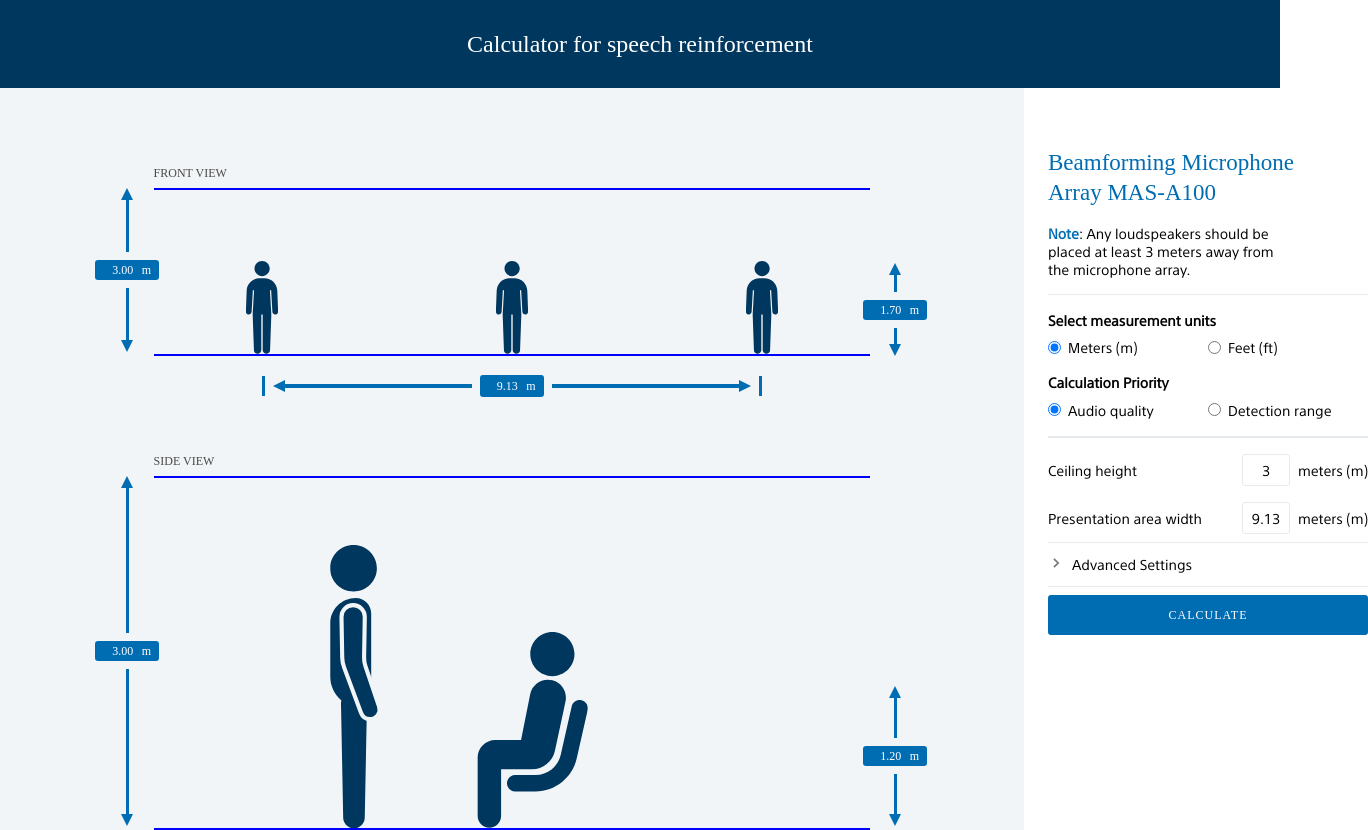
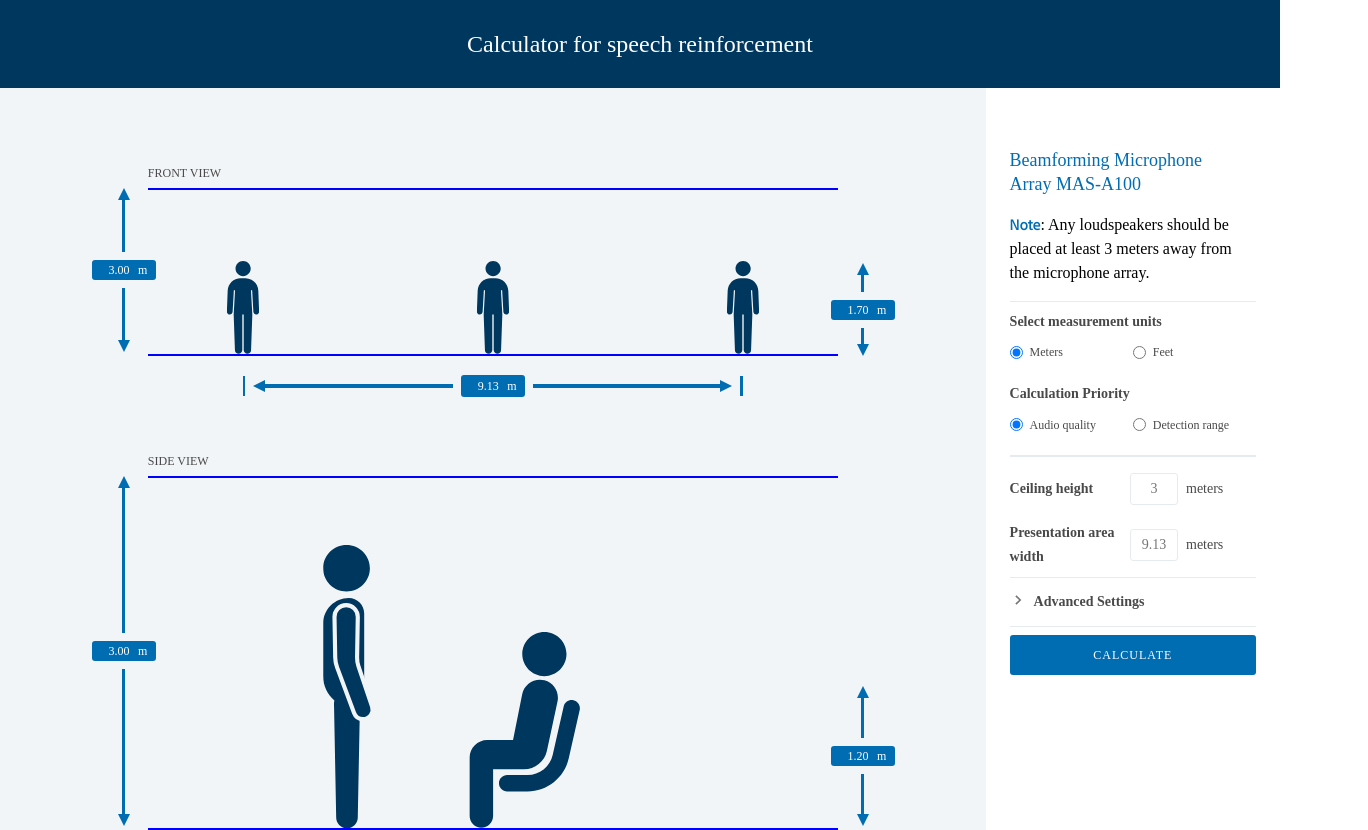
Before and after one commit to TE-9004062290/aerosmith-system-calculator, an Angular app: page / in a window 1280 px wide. Shown: the top 830 px of the page, 1368 px wide, since content can reach past the window. Built offline with nearby package versions, Linux system fonts and the light colour scheme.

Commit message:
Style alignment. Changed overall layout back to flex from grid. Added steps to presenter and audience height inputs.

```diff
--- a/src/app/components/calculation-inputs/calculation-inputs.component.html
+++ b/src/app/components/calculation-inputs/calculation-inputs.component.html
@@ -11,7 +11,7 @@
                     [value]="calculatorService.ceilingHeight"
                     (change)="updateInput('ceilingHeight', inputCeilingHeight)"/>
                 <span class="unit-label">
-                    {{ calculatorService.measurementUnit === 'm' ? 'meters (m)' : 'feet (ft)' }}
+                    {{ calculatorService.measurementUnit === 'm' ? 'meters' : 'feet' }}
                 </span>
             </div>
         </div>
@@ -28,7 +28,7 @@
                     [value]="calculatorService.lectureWidth"
                     (change)="updateInput('lectureWidth', inputWidth)"/>
                 <span class="unit-label">
-                    {{ calculatorService.measurementUnit === 'm' ? 'meters (m)' : 'feet (ft)' }}
+                    {{ calculatorService.measurementUnit === 'm' ? 'meters' : 'feet' }}
                 </span>
             </div>
         </div>
@@ -38,7 +38,7 @@
         <div class="advanced-inputs-label">Advanced Settings</div>
     </div>
     <div *ngIf="showAdvancedSettings" class="advanced-inputs inputs-container" @animateAdvancedSettings>
-        <div>Presenter and audience height are set to cover <br/> 80% to 90% of use cases. Adjust if needed.</div>
+        <div class="advanced-inputs-info">Presenter and audience height are set to cover 80% to 90% of use cases. Adjust if needed.</div>
         <div class="inputs-row">
             <div class="inputs-group inputs-group--horizontal">
                 <label class="inputs-label" for="presenter-height">
@@ -48,10 +48,11 @@
                     <input id="presenter-height" #inputPresenterHeight class="inputs-input" type="number"
                         [min]="calculatorService.MINIMUMS.presenterHeight"
                         [max]="calculatorService.MAXIMUMS.presenterHeight"
+                        step="0.1"
                         [value]="calculatorService.presenterHeight"
                         (change)="updateInput('presenterHeight', inputPresenterHeight)"/>
                     <span class="unit-label">
-                        {{ calculatorService.measurementUnit === 'm' ? 'meters (m)' : 'feet (ft)' }}
+                        {{ calculatorService.measurementUnit === 'm' ? 'meters' : 'feet' }}
                     </span>
                 </div>
             </div>
@@ -65,10 +66,11 @@
                     <input id="audience-height" #inputAudienceHeight class="inputs-input" type="number"
                         [min]="calculatorService.MINIMUMS.audienceHeight"
                         [max]="calculatorService.MAXIMUMS.audienceHeight"
+                        step="0.1"
                         [value]="calculatorService.audienceHeight"
                         (change)="updateInput('audienceHeight', inputAudienceHeight)"/>
                     <span class="unit-label">
-                        {{ calculatorService.measurementUnit === 'm' ? 'meters (m)' : 'feet (ft)' }}
+                        {{ calculatorService.measurementUnit === 'm' ? 'meters' : 'feet' }}
                     </span>
                 </div>
             </div>
@@ -82,10 +84,11 @@
                     <input id="input-extender-length" #inputExtenderLength class="inputs-input" type="number"
                         [min]="0"
                         [max]="calculatorService.ceilingHeight - calculatorService.captureRadius / 2"
+                        step="0.5"
                         [value]="calculatorService.inputExtenderLength"
                         (change)="updateInput('inputExtenderLength', inputExtenderLength)"/>
                     <span class="unit-label">
-                        {{ calculatorService.measurementUnit === 'm' ? 'meters (m)' : 'feet (ft)' }}
+                        {{ calculatorService.measurementUnit === 'm' ? 'meters' : 'feet' }}
                     </span>
                 </div>
             </div>
--- a/src/app/components/calculation-inputs/calculation-inputs.component.scss
+++ b/src/app/components/calculation-inputs/calculation-inputs.component.scss
@@ -16,12 +16,22 @@
                 align-items: center;
                 margin: 8px 0 8px 0;
             }
+            .inputs-label {
+                font-family: SST;
+                font-size: 14px;
+                line-height: 24px;
+                color: #494949;
+                font-weight: bold;
+            }
             .inputs-value {
                 display: flex;
                 align-items: center;
                 .inputs-input {
-                    line-height: 18px;
+                    font-family: SST Pro;
+                    font-size: 14px;
+                    line-height: 24px;
                     text-align: center;
+                    color: #757575;
                     width: 48px;
                     height: 32px;
                     box-sizing: border-box;
@@ -30,6 +40,10 @@
                     margin-right: 8px;
                 }
                 .unit-label {
+                    font-family: SST Pro;
+                    font-size: 14px;
+                    line-height: 24px;
+                    color: #494949;
                     width: 70px;
                 }
             }
@@ -38,11 +52,17 @@
 
     .advanced-inputs-toggle {
         display: flex;
+        align-items: center;
         padding: 12px 0px;
         border-top: 1px solid #E6EBEF;
         border-bottom: 1px solid #E6EBEF;
         cursor: pointer;
         .advanced-inputs-label {
+            font-family: SST;
+            font-size: 14px;
+            line-height: 24px;
+            color: #494949;
+            font-weight: bold;
             margin-left: 8px;
         }
     }
@@ -50,6 +70,12 @@
     .advanced-inputs {
         border-bottom: 1px solid #E6EBEF;
         margin-bottom: 16px;
+        .advanced-inputs-info {
+            font-family: SST;
+            font-size: 12px;
+            line-height: 16px;
+            color: #494949;
+        }
     }
 }
 
--- a/src/app/components/calculation-outputs/calculation-outputs.component.html
+++ b/src/app/components/calculation-outputs/calculation-outputs.component.html
@@ -33,7 +33,7 @@
             <div class="output-row" *ngIf="calculatorService.extenderProvided">
                 <div class="output-description">Minimum extender length (if required)</div>
                 <div *ngIf="calculatorService.extenderLength - calculatorService.inputExtenderLength <= 0" class="output-value">
-                    Not required
+                    {{ calculatorService.extenderLength | number: '0.2-2' }} {{ calculatorService.measurementUnit === 'm' ? 'meters' : 'feet' }}
                 </div>
                 <div *ngIf="calculatorService.extenderLength - calculatorService.inputExtenderLength > 0" class="output-value">
                     {{ calculatorService.extenderLength | number: '0.2-2' }} {{ calculatorService.measurementUnit === 'm' ? 'meters' : 'feet' }}
--- a/src/app/components/graphical-stage/graphical-stage.component.html
+++ b/src/app/components/graphical-stage/graphical-stage.component.html
@@ -19,6 +19,7 @@
                     [isInput]="true"
                     [inputMin]="CalculatorMins.presenterHeight"
                     [inputMax]="CalculatorMaxes.presenterHeight"
+                    step="0.1"
                     [inputValue]="calculatorService.presenterHeight"
                     (updated)="updateInput('presenterHeight', $event)"
                 ></app-measuring-stick>
@@ -29,6 +30,7 @@
                     [height]="extenderLength"
                     thinModeDirection="right"
                     [isInput]="!calculatorService.extenderRequired"
+                    step="0.5"
                     [inputValue]="calculatorService.extenderLength"
                     (updated)="updateInput('inputExtenderLength', $event)"
                 ></app-measuring-stick>
@@ -124,6 +126,7 @@
                     thinModeDirection="right"
                     [inputMin]="CalculatorMins.audienceHeight"
                     [inputMax]="CalculatorMaxes.audienceHeight"
+                    step="0.1"
                     [inputValue]="calculatorService.audienceHeight"
                     (updated)="updateInput('audienceHeight', $event)"
                 ></app-measuring-stick>
--- a/src/app/components/graphical-stage/graphical-stage.component.ts
+++ b/src/app/components/graphical-stage/graphical-stage.component.ts
@@ -282,6 +282,7 @@ export class GraphicalStageComponent implements OnInit {
         ? this.calculatorService.ceilingHeight - this.calculatorService.captureRadius : numerical;
       inputElement.value = numerical;
       cService.inputExtenderLength = numerical;
+      cService.calculateOutputs();
     }
   }
 
--- a/src/app/components/measuring-stick/measuring-stick.component.html
+++ b/src/app/components/measuring-stick/measuring-stick.component.html
@@ -11,6 +11,7 @@
             <input type="number" #inputElement
                 [min]="inputMin"
                 [max]="inputMax"
+                [step]="step"
                 [value]="inputValue | number: '0.2-2'"
                 (change)="onInputChange(inputElement)"
             />
@@ -39,6 +40,7 @@
             <input type="number" #inputElement
                 [min]="inputMin"
                 [max]="inputMax"
+                [step]="step"
                 [value]="inputValue | number: '0.2-2'"
                 (change)="onInputChange(inputElement)"
             />
--- a/src/app/components/measuring-stick/measuring-stick.component.ts
+++ b/src/app/components/measuring-stick/measuring-stick.component.ts
@@ -12,6 +12,7 @@ export class MeasuringStickComponent implements OnInit {
   constructor(public calculatorService: CalculatorService) { }
 
   @Input() public orientation: 'horizontal' | 'vertical' = 'horizontal';
+  @Input() public step = 1;
 
   private _width: number = 0;
   get width(): number {
--- a/src/app/components/radio-toggle/radio-toggle.component.scss
+++ b/src/app/components/radio-toggle/radio-toggle.component.scss
@@ -3,7 +3,11 @@
     flex-direction: column;
 
     .radio-toggle-label {
+        font-family: SST;
+        font-size: 14px;
+        line-height: 24px;
         font-weight: bold;
+        color: #494949;
     }
 
     .radio-toggle-options {
@@ -21,7 +25,10 @@
             margin: .5ex 7px .5ex 0px;
         }
         .radio-option-label {
-
+            font-family: SST Pro;
+            font-size: 12px;
+            line-height: 16px;
+            color: #494949;
         }
     }
 }
--- a/src/app/main/calculation-theatre/calculation-theatre.component.html
+++ b/src/app/main/calculation-theatre/calculation-theatre.component.html
@@ -14,8 +14,8 @@
             <div class="calculation-theatre-setting">
                 <app-radio-toggle
                     toggleLabel="Select measurement units"
-                    leftLabel="Meters (m)"
-                    rightLabel="Feet (ft)"
+                    leftLabel="Meters"
+                    rightLabel="Feet"
                     [leftOption]="MeasurementUnitsEnum.Meters"
                     [rightOption]="MeasurementUnitsEnum.Feet"
                     [(ngModel)]="calculatorService.measurementUnit">
--- a/src/app/main/calculation-theatre/calculation-theatre.component.scss
+++ b/src/app/main/calculation-theatre/calculation-theatre.component.scss
@@ -9,15 +9,14 @@
 }
 
 .calculation-theatre-container {
-    display: grid;
-    grid-template-columns: 80% 1fr;
-    grid-template-rows: 100% 1fr;
+    display: flex;
 
     &.has-output {
         grid-template-rows: 85% 1fr;
     }
 
     .graphical-stage-wrapper {
+        width: 80%;
         background-color: #F2F5F7;
         padding-bottom: 300px;
         height: 600px;
@@ -25,19 +24,23 @@
     }
     .sidebar {
         width: 20%;
-        min-width: 320px;
+        min-width: 240px;
         padding-left: 24px;
+        padding-right: 24px;
     }
     .calculation-theatre-title {
         font-family: SST Pro;
-        font-size: 23px;
-        line-height: 30px;
+        font-size: 18px;
+        line-height: 24px;
 
         color: #006DB3;
         margin: 60px 0px 16px 0px;
     }
     .calculation-theatre-misc {
         margin-bottom: 16px;
+        font-family: SST Pro;
+        font-size: 16px;
+        line-height: 24px;
         strong {
             color: #006DB3;
         }
@@ -47,9 +50,12 @@
         border-top: 1px solid #E6EBEF;
         border-bottom: 1px solid #E6EBEF;
         .calculation-theatre-setting {
+            font-family: SST Pro;
+            font-size: 14px;
+            line-height: 24px;
             width: 100%;
-            margin-top: 16px;
-            margin-bottom: 16px;
+            margin-top: 8px;
+            margin-bottom: 20px;
         }
     }
 }
```
